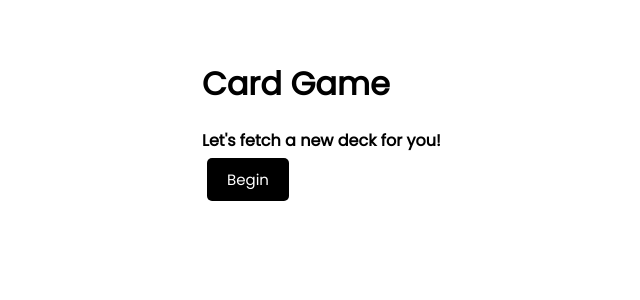
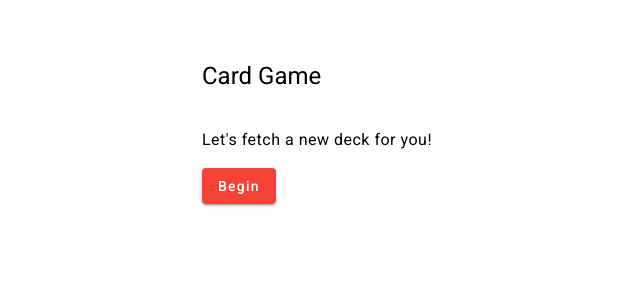
Before and after one commit to GurjotGrewal123/card-game, an Angular app: page / in a window 1280 px wide. Shown: the top 300 px of the page, without its empty margins (218-858 px from the left). Built offline with nearby package versions, Linux system fonts and the light colour scheme.

Commit message:
added material ui styling

```diff
--- a/angular.json
+++ b/angular.json
@@ -25,6 +25,7 @@
               "src/assets"
             ],
             "styles": [
+              "@angular/material/prebuilt-themes/indigo-pink.css",
               "src/styles.css"
             ],
             "scripts": []
@@ -87,6 +88,7 @@
               "src/assets"
             ],
             "styles": [
+              "@angular/material/prebuilt-themes/indigo-pink.css",
               "src/styles.css"
             ],
             "scripts": []
--- a/package.json
+++ b/package.json
@@ -11,10 +11,12 @@
   "private": true,
   "dependencies": {
     "@angular/animations": "^16.0.0",
+    "@angular/cdk": "^16.0.1",
     "@angular/common": "^16.0.0",
     "@angular/compiler": "^16.0.0",
     "@angular/core": "^16.0.0",
     "@angular/forms": "^16.0.0",
+    "@angular/material": "^16.0.1",
     "@angular/platform-browser": "^16.0.0",
     "@angular/platform-browser-dynamic": "^16.0.0",
     "@angular/router": "^16.0.0",
--- a/src/app/components/colour-guess/colour-guess.component.html
+++ b/src/app/components/colour-guess/colour-guess.component.html
@@ -1,3 +1,3 @@
 <h4> Take a guess on the colour of the next draw card</h4>
-<button class="btn" (click)="onClickBlack()">Black</button>
-<button class="btn" (click)="onClickRed()">Red</button>
+<button mat-raised-button color="warn" (click)="onClickBlack()">Black</button>
+<button mat-raised-button color="warn" (click)="onClickRed()">Red</button>
--- a/src/app/components/header/header.component.html
+++ b/src/app/components/header/header.component.html
@@ -4,4 +4,4 @@
 
 <h4>Let's fetch a new deck for you!</h4>
 
-<button (click)="play.getDeck()" class="btn" routerLink="/play">Begin</button>
+<button mat-raised-button color="warn" (click)="play.getDeck()" routerLink="/play">Begin</button>
--- a/src/index.html
+++ b/src/index.html
@@ -6,8 +6,11 @@
   <base href="/">
   <meta name="viewport" content="width=device-width, initial-scale=1">
   <link rel="icon" type="image/x-icon" href="favicon.ico">
+  <link rel="preconnect" href="https://fonts.gstatic.com">
+  <link href="https://fonts.googleapis.com/css2?family=Roboto:wght@300;400;500&display=swap" rel="stylesheet">
+  <link href="https://fonts.googleapis.com/icon?family=Material+Icons" rel="stylesheet">
 </head>
-<body>
+<body class="mat-typography">
   <app-root></app-root>
 </body>
 </html>
--- a/src/styles.css
+++ b/src/styles.css
@@ -1,4 +1,5 @@
 @import url("https://fonts.googleapis.com/css2?family=Poppins:wght@300;400&display=swap");
+@import "~@angular/material/prebuilt-themes/indigo-pink.css";
 
 * {
     box-sizing: border-box;
@@ -76,3 +77,13 @@
     flex: 2;
     height: 20px;
 }
+
+html,
+body {
+    height: 100%;
+}
+
+body {
+    margin: 0;
+    font-family: Roboto, "Helvetica Neue", sans-serif;
+}
```
Also changed, not shown: src/app/app.module.ts (+6 -3 lines), 1 other file (tests, documents, lock files or other folders).
